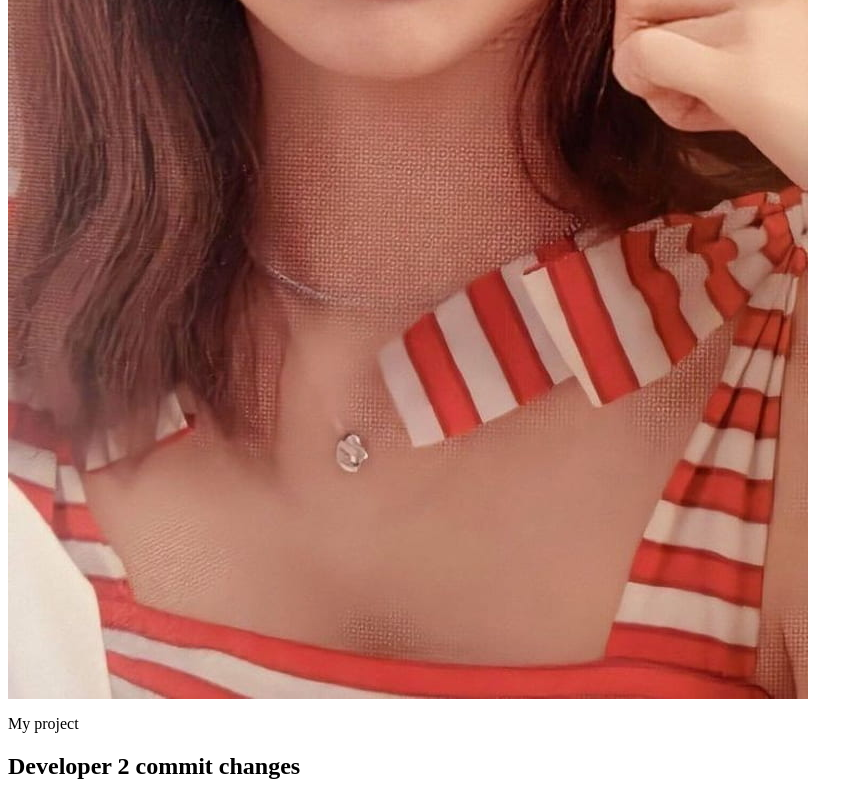
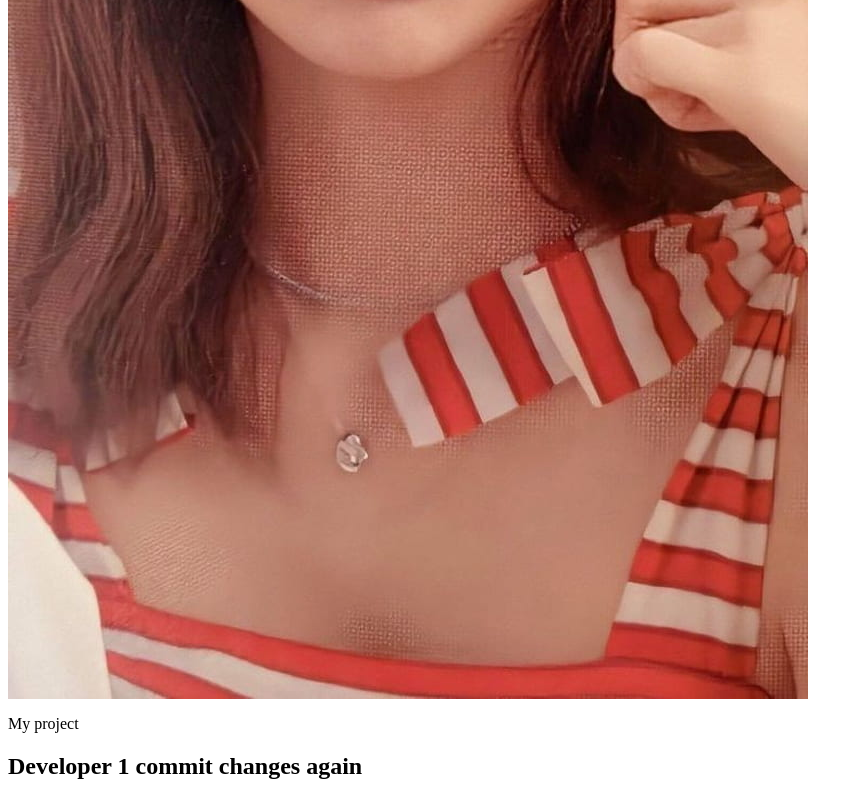
Before and after one commit to ralphyboy22/new-try-repo, a plain HTML site: page activity2.html in a window 1280 px wide. Shown: the part 791-1591 px from the top of the page, without its empty margins (0-863 px from the left). Drawn offline with Linux system fonts and the light colour scheme.

Commit message:
change h2

```diff
--- a/activity2.html
+++ b/activity2.html
@@ -6,6 +6,7 @@
 <h1>NEW PROJECT</h1>
 <img src="lisa.jpg" alt="image">
 <p>My project </p>
-<h2>Developer 2 commit changes  </h2>
+<h2>Developer 1 commit changes again </h2>
+
 </body>
 </html>
```
